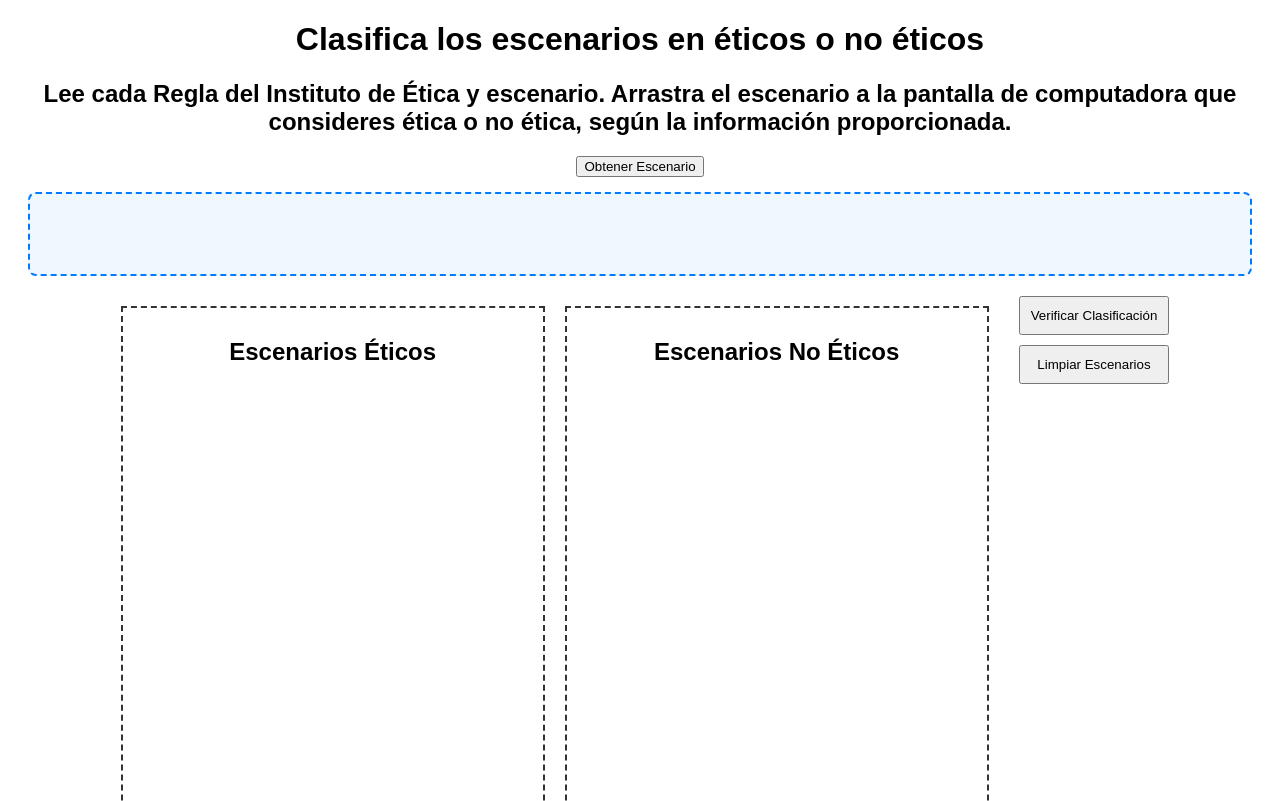
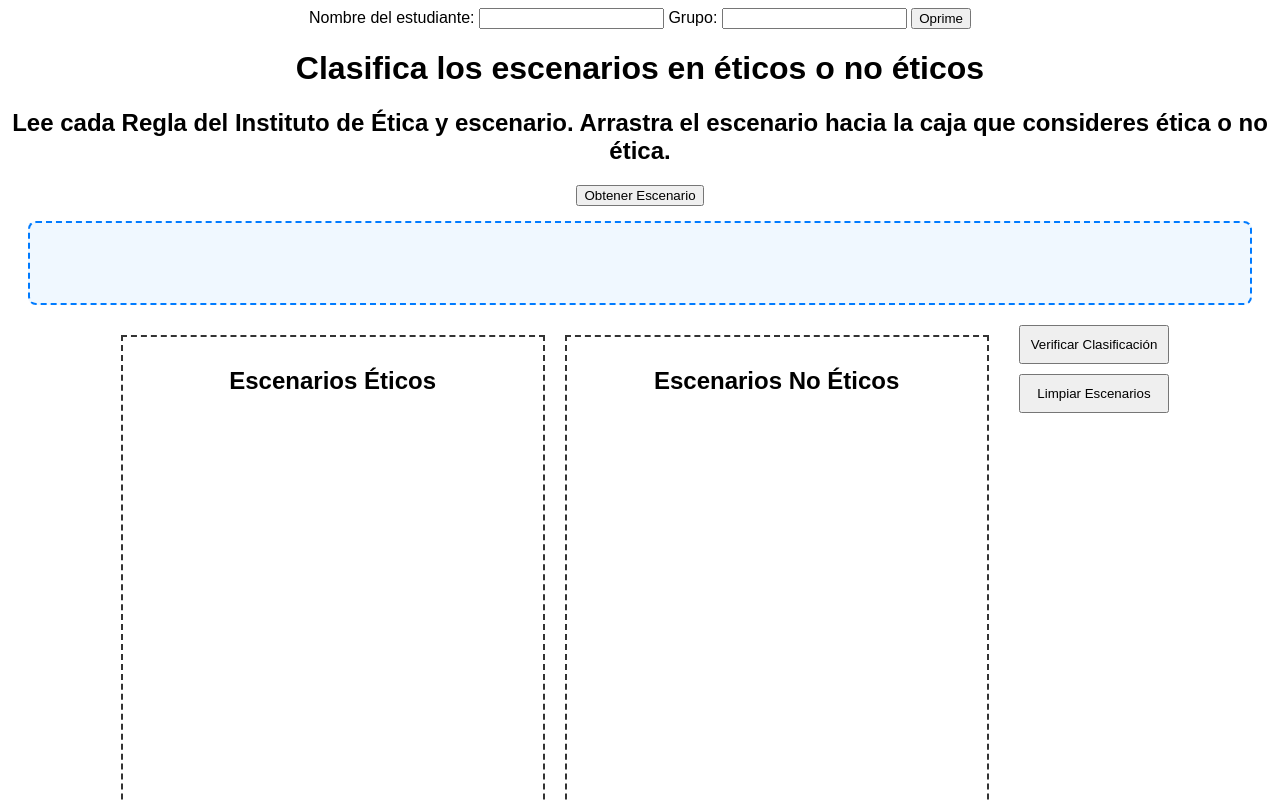
Before and after one commit to radira23/Etica, a plain HTML site: page index.html in a window 1280 px wide. Shown: the top 801 px of the page. Drawn offline with Linux system fonts and the light colour scheme.

Commit message:
Update index.html

```diff
--- a/index.html
+++ b/index.html
@@ -7,8 +7,23 @@
     <link rel="stylesheet" href="Ethics.css">
 </head>
 <body>
+
+    <!-- Formulario para ingresar el nombre y grupo del estudiante -->
+    <form id="student-info" onsubmit="submitInfo(event)">
+        <label for="student-name">Nombre del estudiante:</label>
+        <input type="text" id="student-name" name="student-name" required>
+
+        <label for="student-group">Grupo:</label>
+        <input type="text" id="student-group" name="student-group" required>
+
+        <button type="submit">Oprime</button>
+    </form>
+
+    <!-- Saludo personalizado -->
+    <h2 id="greeting"></h2>
+
     <h1>Clasifica los escenarios en éticos o no éticos</h1>
-    <h2>Lee cada Regla del Instituto de Ética y escenario. Arrastra el escenario a la pantalla de computadora que consideres ética o no ética, según la información proporcionada.</h2>
+    <h2>Lee cada Regla del Instituto de Ética y escenario. Arrastra el escenario hacia la caja que consideres ética o no ética.</h2>
 
     <!-- Tómbola de Escenarios -->
     <div class="scenario-tombola">
@@ -16,6 +31,7 @@
         <div id="currentScenario" class="scenario-display"></div>
     </div>
 
+    <!-- Contenedores para clasificar escenarios -->
     <div class="container">
         <div class="column" id="ethical" ondrop="drop(event)" ondragover="allowDrop(event)">
             <h2>Escenarios Éticos</h2>
@@ -27,6 +43,9 @@
             <button onclick="checkClassification()">Verificar Clasificación</button>
             <button onclick="resetScenarios()">Limpiar Escenarios</button>
         </div>
+    </div>
+
+
     </div>
 
     <div class="scenarios">
```
